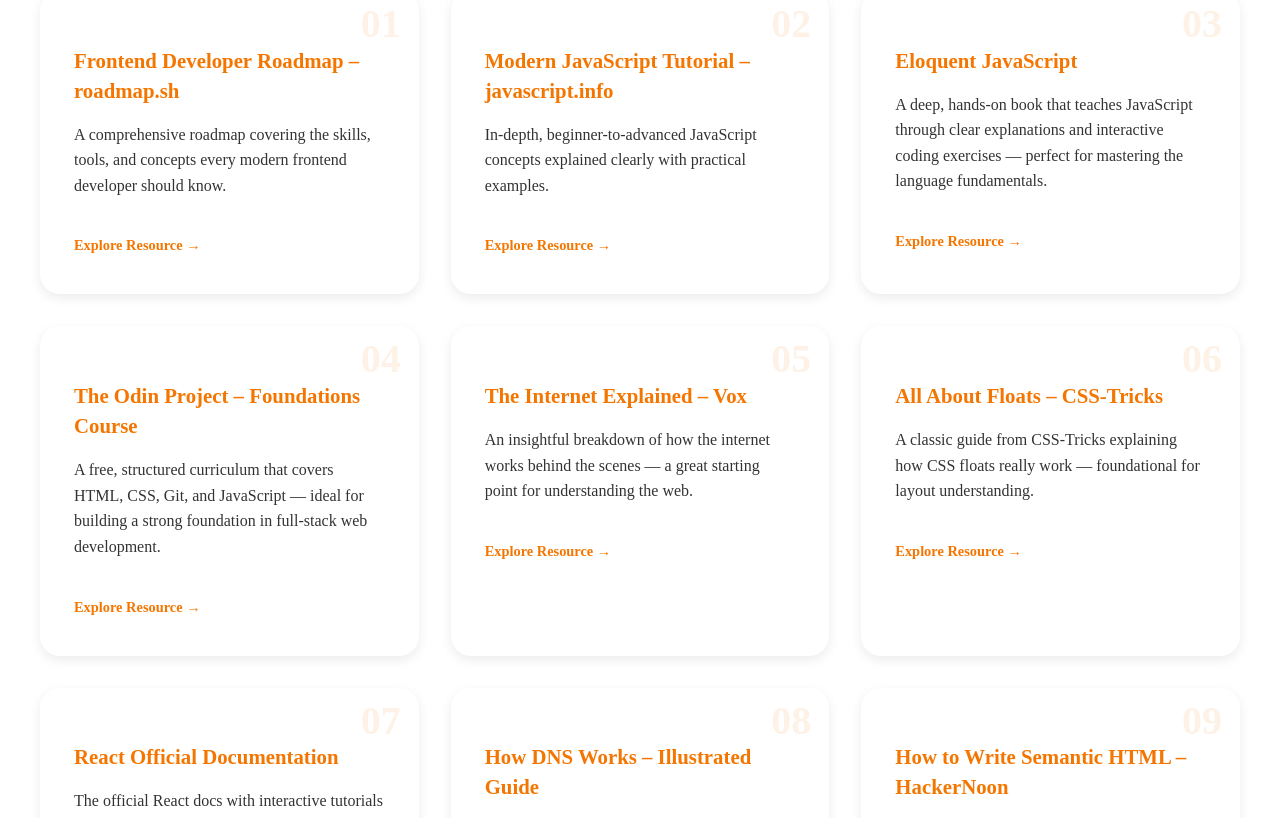
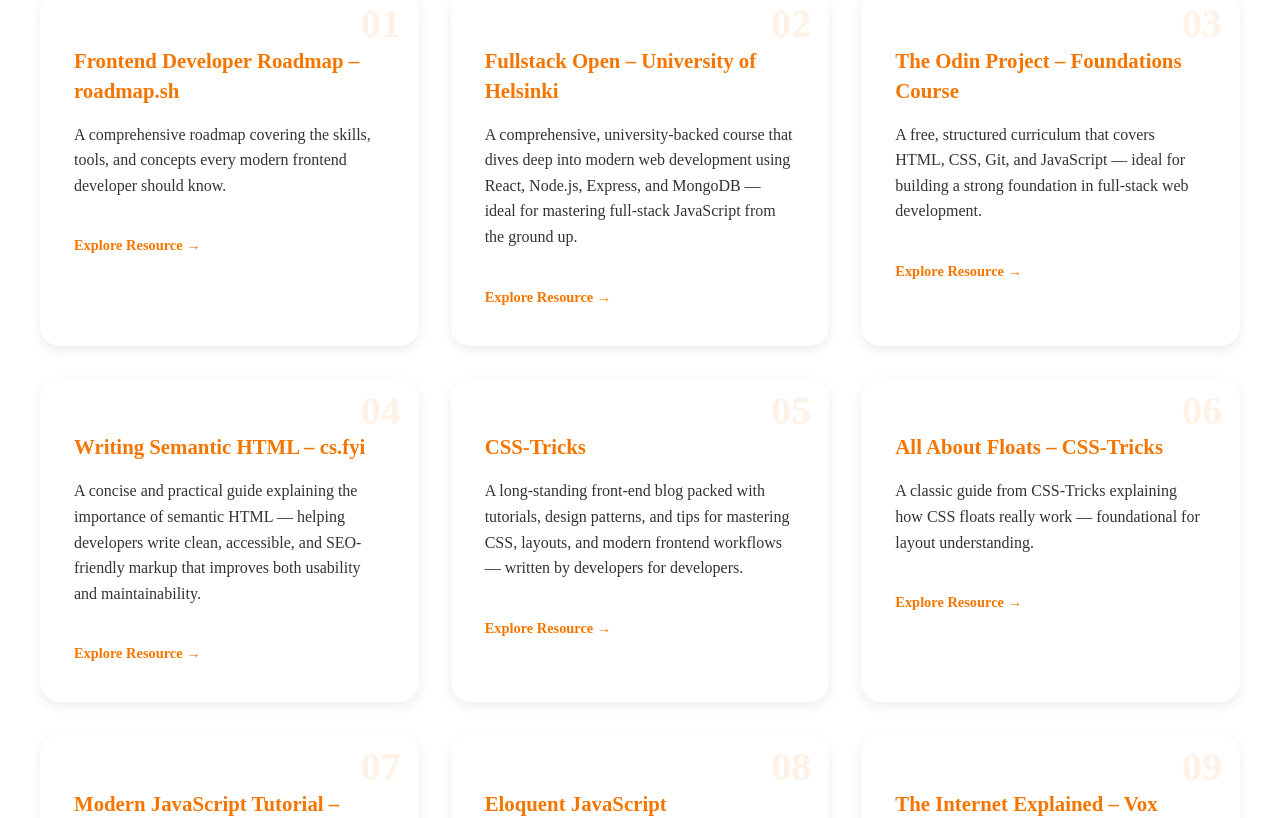
Before and after one commit to anudeepreddy702/Anudeep-Polepally, a React (Vite) app: page /resources in a window 1280 px wide. Shown: the part 400-1218 px from the top of the page. Built offline with nearby package versions, Linux system fonts and the light colour scheme.

Commit message:
Footer_Changes

```diff
--- a/src/Group/Footer.jsx
+++ b/src/Group/Footer.jsx
@@ -43,7 +43,7 @@
                   </a>
                 </li>
                 <li>
-                  <a href="https://github.com/anudeep-polepally" target="_blank" rel="noopener noreferrer">
+                  <a href="https://github.com/anudeepreddy702" target="_blank" rel="noopener noreferrer">
                     GitHub
                   </a>
                 </li>
--- a/src/Group/Learning_resources.jsx
+++ b/src/Group/Learning_resources.jsx
@@ -9,6 +9,36 @@
         url: "https://roadmap.sh/frontend?r=frontend",
         description:
         "A comprehensive roadmap covering the skills, tools, and concepts every modern frontend developer should know.",
+      },
+      {
+        name: "Fullstack Open – University of Helsinki",
+        url: "https://fullstackopen.com/en/",
+        description:
+        "A comprehensive, university-backed course that dives deep into modern web development using React, Node.js, Express, and MongoDB — ideal for mastering full-stack JavaScript from the ground up.",
+      },
+      {
+        name: "The Odin Project – Foundations Course",
+        url: "https://www.theodinproject.com/paths/foundations/courses/foundations",
+        description:
+          "A free, structured curriculum that covers HTML, CSS, Git, and JavaScript — ideal for building a strong foundation in full-stack web development.",
+      },
+      {
+        name: "Writing Semantic HTML – cs.fyi",
+        url: "https://cs.fyi/guide/writing-semantic-html",
+        description:
+        "A concise and practical guide explaining the importance of semantic HTML — helping developers write clean, accessible, and SEO-friendly markup that improves both usability and maintainability.",
+      },
+      {
+        name: "CSS-Tricks",
+        url: "https://css-tricks.com/",
+        description:
+        "A long-standing front-end blog packed with tutorials, design patterns, and tips for mastering CSS, layouts, and modern frontend workflows — written by developers for developers.",
+      },
+      {
+        name: "All About Floats – CSS-Tricks",
+        url: "https://css-tricks.com/all-about-floats/",
+        description:
+          "A classic guide from CSS-Tricks explaining how CSS floats really work — foundational for layout understanding.",
       },
     {
         name: "Modern JavaScript Tutorial – javascript.info",
@@ -23,28 +53,10 @@
         "A deep, hands-on book that teaches JavaScript through clear explanations and interactive coding exercises — perfect for mastering the language fundamentals.",
     },
     {
-      name: "The Odin Project – Foundations Course",
-      url: "https://www.theodinproject.com/paths/foundations/courses/foundations",
-      description:
-        "A free, structured curriculum that covers HTML, CSS, Git, and JavaScript — ideal for building a strong foundation in full-stack web development.",
-    },
-    {
       name: "The Internet Explained – Vox",
       url: "https://www.vox.com/2014/6/16/18076282/the-internet",
       description:
         "An insightful breakdown of how the internet works behind the scenes — a great starting point for understanding the web.",
-    },
-    {
-      name: "All About Floats – CSS-Tricks",
-      url: "https://css-tricks.com/all-about-floats/",
-      description:
-        "A classic guide from CSS-Tricks explaining how CSS floats really work — foundational for layout understanding.",
-    },
-  {
-    name: "React Official Documentation",
-    url: "https://react.dev/",
-    description:
-      "The official React docs with interactive tutorials and comprehensive guides for building modern web applications.",
     },
     {
     name: "How DNS Works – Illustrated Guide",
@@ -53,10 +65,10 @@
       "A beautifully illustrated comic explaining how DNS works — from domain names to IP addresses — making a complex topic easy to visualize and understand.",
   },
   {
-  name: "How to Write Semantic HTML – HackerNoon",
-  url: "https://hackernoon.com/how-to-write-semantic-html-dkq3ulo",
+    name: "How HTTPS Works – Animated Guide",
+    url: "https://howhttps.works/episodes/",
     description:
-    "A practical guide to writing semantic HTML that improves accessibility, SEO, and overall web structure for modern applications.",
+    "A fun, visual explanation of HTTPS and web encryption concepts — simplifying how SSL/TLS, certificates, and secure connections protect user data and ensure safe browsing.",
   },
   {
     name: "What Is Web Hosting – Hostinger",
@@ -64,6 +76,13 @@
     description:
       "An easy-to-understand introduction to web hosting — explaining servers, domains, and deployment basics for developers new to web infrastructure.",
   },
+  {
+    name: "React Official Documentation",
+    url: "https://react.dev/",
+    description:
+      "The official React docs with interactive tutorials and comprehensive guides for building modern web applications.",
+  },
+
 ];
 
 function LearningResources({ darkMode, toggleMode }) {
--- a/src/Group/Template.jsx
+++ b/src/Group/Template.jsx
@@ -200,6 +200,7 @@
                     <li className="strikethrough">Inspire someone to start their own bucket list.</li>
                     <li>Visit Andaman & Nicobar Islands in India and explore the coral reefs.</li>
                     <li>Go off-roading.</li>
+                    <li>Make my own wine.</li>
                     <li>Visit Goa beaches, India.</li>
                     <li>Restore a bike to its old glory.</li>
                     <li>Buy a property on my own.</li>
@@ -215,6 +216,7 @@
                     </div>
                     <li>Witness the Taj Mahal at sunrise.</li>
                     <li>Explore a ghost town.</li>
+                    <li>Try Caviar.</li>
                     <li className="strikethrough">Make a handmade gift.</li>
                     <li>Visit Thailand.</li>
                     <li>Achieve my ideal weight according to BMI</li>
@@ -335,6 +337,7 @@
                         </div>
                     </div>
                     <li>Explore mountain roads of Colorado, USA.</li>
+                    <li>Have a backyard BBQ and beer party with friends.</li>
                     <li>Explore wildlife sanctuaries in Madhya Pradesh, India.</li>
                     <li className="strikethrough">Try chicken shawarma.</li>
                     <li>Attend Bonalu festival in Telangana, India.</li>
@@ -349,6 +352,8 @@
                     <li className="strikethrough">Learn coding and build a personal website.</li>
                     <li>Visit Marina Bay Sands SkyPark, Singapore.</li>
                     <li>Explore Jaipur’s Pink City, India.</li>
+                    <li></li>
+                    <li>Go on a sunrise or sunset walk with family.</li>
                     <li>Take a houseboat ride in Alleppey, Kerala, India.</li>
                     <li>Visit the IT capital of India, Bengaluru,India.</li>
                     <li className="strikethrough">Visit the Thousand Pillar Temple, Telangana, India.</li>
```
Lines whose indentation alone changed are shown as unchanged.
